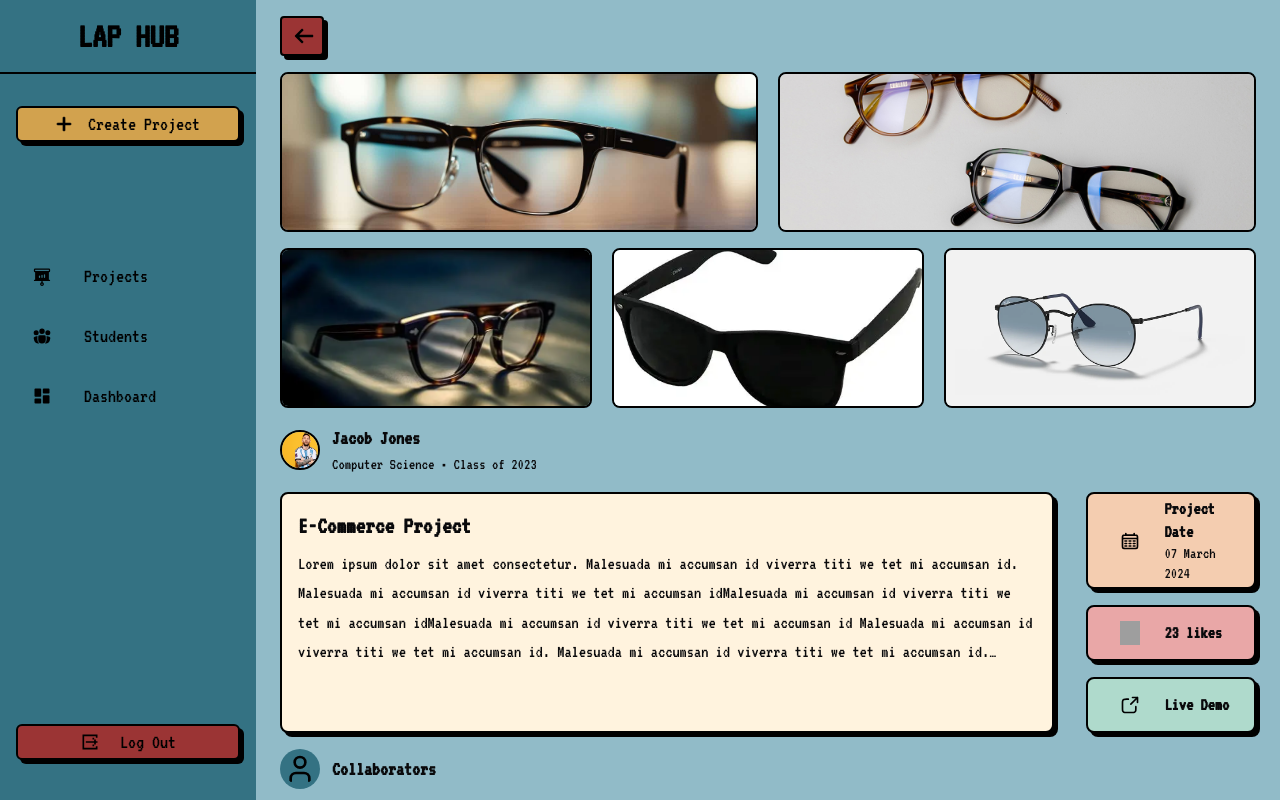
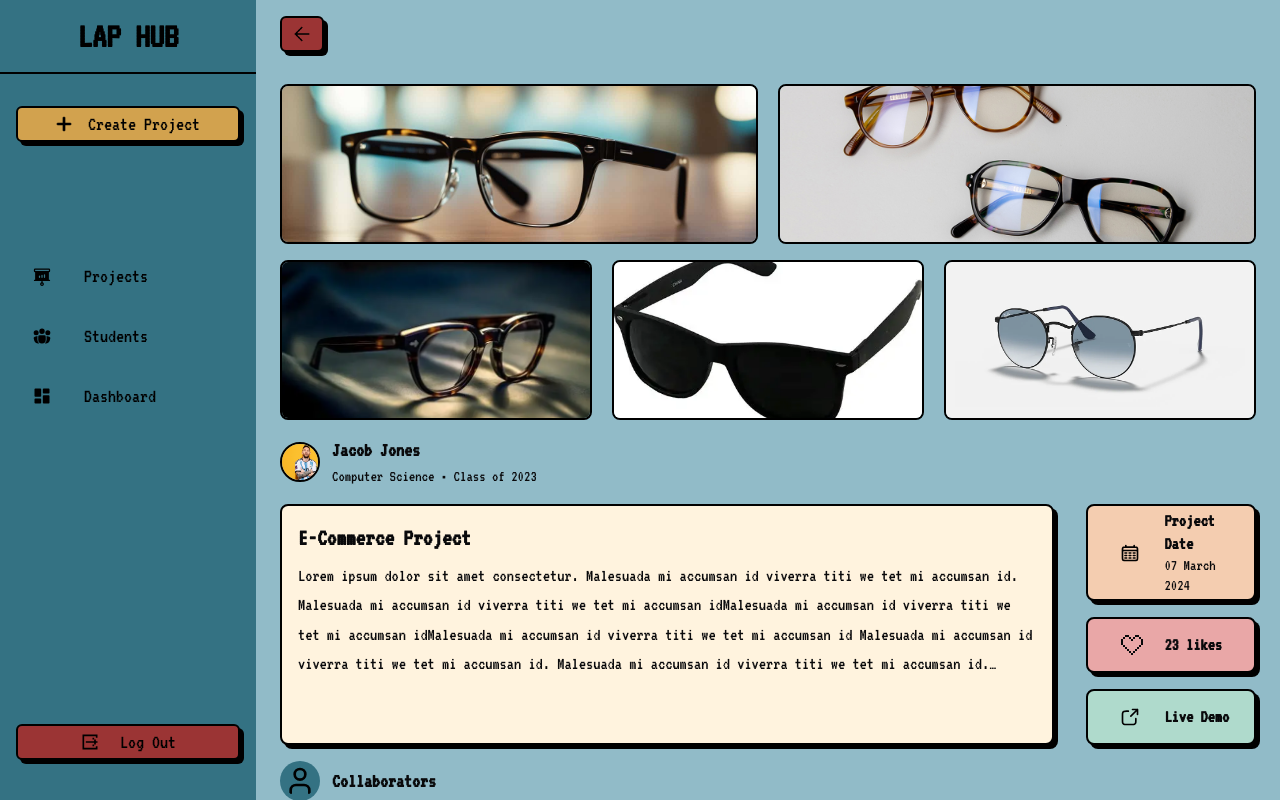
Before and after one commit to muphaw/Lap-Hub, a Vue app: page /project/1 in a window 1280 px wide. Built offline with nearby package versions, Linux system fonts and the light colour scheme; grey boxes are pictures that could not be loaded.

Commit message:
2nd feat/home-page-ui

```diff
--- a/src/pages/home/Home.vue
+++ b/src/pages/home/Home.vue
@@ -306,7 +306,7 @@ const handleTeamAvatarError = (e: Event, name: string) => {
           <div
             v-for="(member, index) in project.teamMembers.slice(0, 3)"
             :key="member.name"
-            class="w-8 h-8 rounded-full border-2 border-white shadow-sm overflow-hidden bg-gray-200 transition-transform duration-200 hover:scale-110 -ml-2.5 relative"
+            class="w-8 h-8 rounded-full border-2 border-black shadow-sm overflow-hidden bg-gray-200 transition-transform duration-200 hover:scale-110 -ml-2.5 relative"
             :style="{ zIndex: 3 - index }"
           >
             <img
@@ -355,9 +355,10 @@ const handleTeamAvatarError = (e: Event, name: string) => {
             @click.stop="toggleLike(project)"
             class="bg-crimson py-0.5 w-1/4 rounded text-sm cursor-pointer transition-all duration-200 hover:border-blue-500 shadow-[4px_4px_0px_black] text-black text-xl border border-2 border-black"
           >
-            <span class="text-sm w-5 h-5 mr-3">{{
-              project.liked ? "❤️" : "🤍"
-            }}</span>
+
+            <span class="text-sm w-5 h-5 mr-3">
+  <svg xmlns="http://www.w3.org/2000/svg" width="24" height="24" viewBox="0 0 24 24"><path fill="currentColor" d="M9 2H5v2H3v2H1v6h2v2h2v2h2v2h2v2h2v2h2v-2h2v-2h2v-2h2v-2h2v-2h2V6h-2V4h-2V2h-4v2h-2v2h-2V4H9zm0 2v2h2v2h2V6h2V4h4v2h2v6h-2v2h-2v2h-2v2h-2v2h-2v-2H9v-2H7v-2H5v-2H3V6h2V4z"/></svg>
+</span>
             <span class="text-lg">{{ project.views }}</span>
           </Button>
           <Button
--- a/src/pages/home/ProjectDetail.vue
+++ b/src/pages/home/ProjectDetail.vue
@@ -202,9 +202,8 @@ const navigateToUser = (username: string) => {
     <!-- 1. Back Button (Original Design) -->
     <button
       @click="router.go(-1)"
-      class="flex items-center  bg-crimson px-1 py-2 rounded text-sm shadow-[4px_4px_0px_black] text-white border-2 border-black  transition-colors duration-200"
-    >
-    <img src="/public/back-svgrepo-com.svg" class="w-7 h-5 ml-1" />
+     class="mb-4 px-3 py-1.5 shadow-[4px_4px_0px_black] text-black bg-crimson rounded-md border border-2 border-black active:shadow-[0px_0px_0px_black]">
+        <img src="/public/pixel--arrow-left.svg"  class="w-4 h-5" />
 
     </button>
 
@@ -282,9 +281,13 @@ const navigateToUser = (username: string) => {
   </button>
 
   <button
+  @click.stop="toggleLike(project)"
     class="w-full bg-[#E9A7A7] hover:bg-[#FFC9C9] active:bg-[#E6A2A2] rounded-lg px-4 py-3 shadow-[4px_4px_0px_black] border-2 border-black transition-colors duration-200 flex items-center gap-2"
   >
-    <img src="/public/love-favorite-heart-svgrepo-com.svg"  class="w-5 h-6 mx-4" />
+    <span  class="w-5 h-6 mx-4" >
+       <span class="text-sm w-5 h-5 mr-3">
+  <svg xmlns="http://www.w3.org/2000/svg" width="24" height="24" viewBox="0 0 24 24"><path fill="currentColor" d="M9 2H5v2H3v2H1v6h2v2h2v2h2v2h2v2h2v2h2v-2h2v-2h2v-2h2v-2h2v-2h2V6h-2V4h-2V2h-4v2h-2v2h-2V4H9zm0 2v2h2v2h2V6h2V4h4v2h2v6h-2v2h-2v2h-2v2h-2v2h-2v-2H9v-2H7v-2H5v-2H3V6h2V4z"/></svg>
+</span> </span>
     <div class="text-lg font-bold">{{ project.views }} likes</div>
   </button>
 
```
